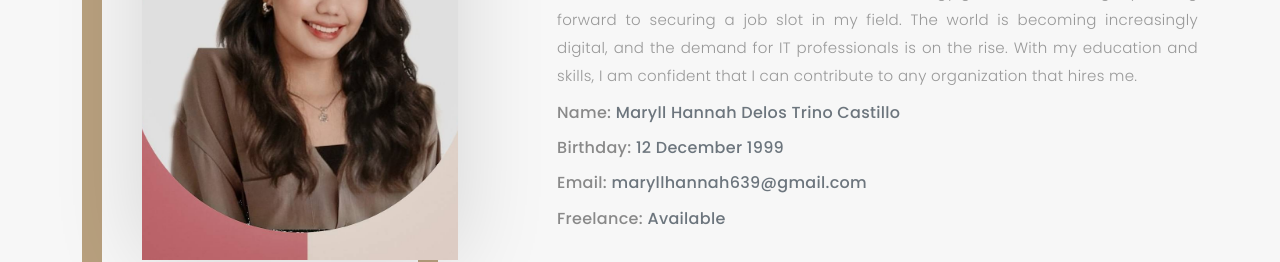
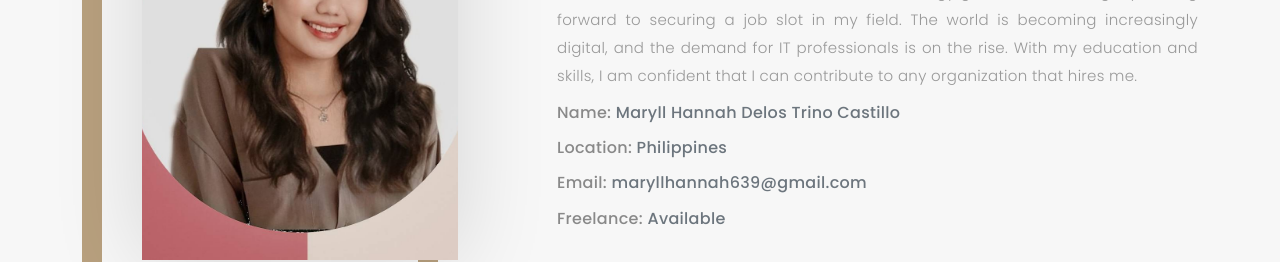
Before and after one commit to maryllhannah/maryllhannah, a plain HTML site: page index.html in a window 1280 px wide. Shown: the part 1020-1282 px from the top of the page. Drawn offline with nearby package versions, Linux system fonts and the light colour scheme; a web font is replaced by a local one.

Commit message:
Update index.html

```diff
--- a/index.html
+++ b/index.html
@@ -101,7 +101,7 @@
 
               <div class="row mb-3">
                 <div class="col-lg-12 py-2"><h6>Name: <span class="text-secondary">Maryll Hannah Delos Trino Castillo</span></h6></div>
-                <div class="col-lg-12 py-2"><h6>Birthday: <span class="text-secondary">12 December 1999</span></h6></div>
+                <div class="col-lg-12 py-2"><h6>Location: <span class="text-secondary">Philippines</span></h6></div>
                 <!-- <div class="col-sm-6 py-2"><h6>Degree: <span class="text-secondary">Bachelor of Science in Information Technology</span></h6></div> -->
                 <!-- <div class="col-sm-6 py-2"><h6>Phone: <span class="text-secondary">09496736342</span></h6></div> -->
                 <div class="col-lg-12 py-2"><h6>Email: <span class="text-secondary">maryllhannah639@gmail.com</span></h6></div>
```
